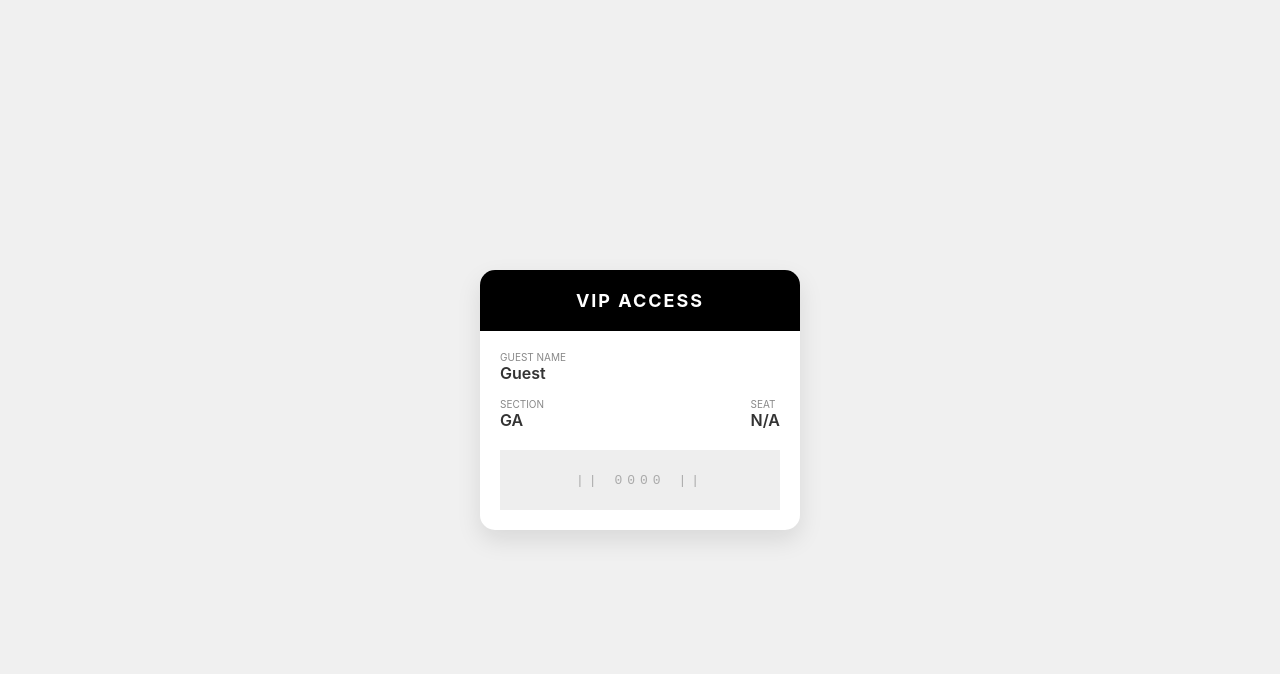
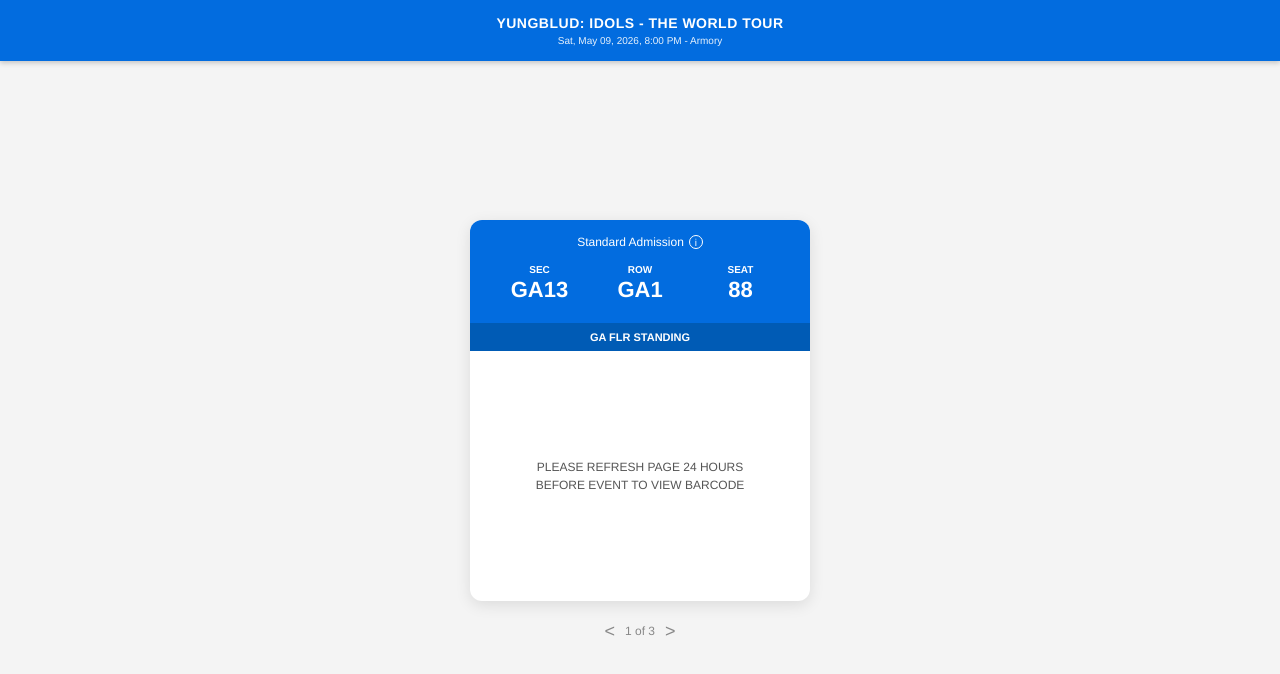
Before and after one commit to premium-code/wallet-pass, a plain HTML site: page index.html in a window 1280 px wide. Drawn offline with Linux system fonts and the light colour scheme.

Commit message:
Update index.html

```diff
--- a/index.html
+++ b/index.html
@@ -1,64 +1,194 @@
 <!DOCTYPE html>
-<html>
+<html lang="en">
 <head>
-    <title>My Wallet Pass</title>
-    <meta name="viewport" content="width=device-width, initial-scale=1">
+    <meta charset="UTF-8">
+    <meta name="viewport" content="width=device-width, initial-scale=1.0">
+    <title>Mobile Ticket</title>
     <style>
-        /* THE DESIGN: Makes it look like a mobile pass */
-        body { font-family: -apple-system, BlinkMacSystemFont, "Segoe UI", Roboto, sans-serif; background-color: #f0f0f0; display: flex; justify-content: center; align-items: center; height: 100vh; margin: 0; }
-        .pass-container { background: #fff; width: 320px; border-radius: 15px; overflow: hidden; box-shadow: 0 10px 25px rgba(0,0,0,0.1); }
-        .header { background-color: #000; color: #fff; padding: 20px; text-align: center; }
-        .logo { font-weight: bold; font-size: 18px; text-transform: uppercase; letter-spacing: 2px; }
-        .content { padding: 20px; }
-        .row { display: flex; justify-content: space-between; margin-bottom: 15px; }
-        .label { font-size: 10px; color: #888; text-transform: uppercase; }
-        .value { font-size: 16px; font-weight: 600; color: #333; }
-        .barcode { background: #eee; height: 60px; margin-top: 20px; display: flex; justify-content: center; align-items: center; color: #aaa; font-family: monospace; letter-spacing: 5px; }
+        /* RESET & FONTS */
+        * { box-sizing: border-box; margin: 0; padding: 0; }
+        body {
+            font-family: 'Helvetica Neue', Helvetica, Arial, sans-serif;
+            background-color: #f4f4f4;
+            color: #333;
+            display: flex;
+            flex-direction: column;
+            min-height: 100vh;
+        }
+
+        /* TOP BLUE EVENT HEADER */
+        .top-bar {
+            background-color: #026cdf; /* Ticketmaster Blue */
+            color: white;
+            text-align: center;
+            padding: 15px 10px;
+            box-shadow: 0 2px 5px rgba(0,0,0,0.2);
+        }
+        .event-title { font-weight: 800; font-size: 14px; text-transform: uppercase; letter-spacing: 0.5px; margin-bottom: 4px; }
+        .event-date { font-size: 10px; font-weight: 400; opacity: 0.9; }
+
+        /* MAIN CARD CONTAINER */
+        .main-container {
+            flex: 1;
+            display: flex;
+            flex-direction: column;
+            align-items: center;
+            justify-content: center;
+            padding: 20px;
+        }
+
+        /* THE TICKET CARD */
+        .ticket-card {
+            width: 100%;
+            max-width: 340px; /* Mobile standard width */
+            background: white;
+            border-radius: 12px;
+            overflow: hidden;
+            box-shadow: 0 4px 15px rgba(0,0,0,0.1);
+            text-align: center;
+        }
+
+        /* CARD HEADER (BLUE AREA) */
+        .card-header {
+            background-color: #026cdf;
+            color: white;
+            padding-top: 15px;
+        }
+        .admission-type {
+            font-size: 12px;
+            font-weight: 500;
+            display: flex;
+            justify-content: center;
+            align-items: center;
+            gap: 5px;
+            margin-bottom: 15px;
+        }
+        .info-icon {
+            border: 1px solid white;
+            border-radius: 50%;
+            width: 14px;
+            height: 14px;
+            font-size: 10px;
+            line-height: 14px;
+            display: inline-block;
+        }
+
+        /* SEAT INFO GRID */
+        .seat-grid {
+            display: flex;
+            justify-content: space-between;
+            padding: 0 20px 20px 20px;
+        }
+        .seat-item { text-align: center; width: 33%; }
+        .seat-label { font-size: 10px; text-transform: uppercase; font-weight: 700; margin-bottom: 2px; }
+        .seat-value { font-size: 22px; font-weight: 800; }
+
+        /* SUB-HEADER (e.g., GA FLR STANDING) */
+        .sub-location {
+            background-color: #005bb5; /* Slightly darker blue */
+            color: white;
+            font-size: 11px;
+            font-weight: 600;
+            text-transform: uppercase;
+            padding: 8px 0;
+        }
+
+        /* CARD BODY (White Area) */
+        .card-body {
+            padding: 40px 20px;
+            height: 250px; /* Fixed height to mimic the screenshot */
+            display: flex;
+            align-items: center;
+            justify-content: center;
+        }
+        .barcode-message {
+            color: #555;
+            font-size: 12px;
+            line-height: 1.5;
+            max-width: 220px;
+        }
+
+        /* PAGINATION DOTS/ARROWS */
+        .pagination {
+            margin-top: 20px;
+            color: #888;
+            font-size: 12px;
+            display: flex;
+            align-items: center;
+            gap: 10px;
+        }
+        .arrow { cursor: pointer; font-size: 18px; }
+
     </style>
 </head>
 <body>
 
-    <div class="pass-container">
-        <div class="header">
-            <div class="logo">VIP ACCESS</div>
-        </div>
-        <div class="content">
-            <div class="row">
-                <div>
-                    <div class="label">Guest Name</div>
-                    <div class="value" id="name-display">Loading...</div>
+    <div class="top-bar">
+        <div class="event-title" id="event-name">Event Name Loading...</div>
+        <div class="event-date" id="event-details">...</div>
+    </div>
+
+    <div class="main-container">
+        <div class="ticket-card">
+            <div class="card-header">
+                <div class="admission-type">
+                    <span id="admission-type">Standard Admission</span>
+                    <span class="info-icon">i</span>
+                </div>
+
+                <div class="seat-grid">
+                    <div class="seat-item">
+                        <div class="seat-label">SEC</div>
+                        <div class="seat-value" id="sec-val">--</div>
+                    </div>
+                    <div class="seat-item">
+                        <div class="seat-label">ROW</div>
+                        <div class="seat-value" id="row-val">--</div>
+                    </div>
+                    <div class="seat-item">
+                        <div class="seat-label">SEAT</div>
+                        <div class="seat-value" id="seat-val">--</div>
+                    </div>
+                </div>
+
+                <div class="sub-location" id="location-sub">General Admission</div>
+            </div>
+
+            <div class="card-body">
+                <div class="barcode-message">
+                    PLEASE REFRESH PAGE 24 HOURS BEFORE EVENT TO VIEW BARCODE
                 </div>
             </div>
-            <div class="row">
-                <div>
-                    <div class="label">Section</div>
-                    <div class="value" id="section-display">--</div>
-                </div>
-                <div>
-                    <div class="label">Seat</div>
-                    <div class="value" id="seat-display">--</div>
-                </div>
-            </div>
-            <div class="barcode" id="id-display">||||||||||||</div>
+        </div>
+
+        <div class="pagination">
+            <span class="arrow">&lt;</span>
+            <span>1 of 3</span>
+            <span class="arrow">&gt;</span>
         </div>
     </div>
 
     <script>
-        // 1. Get the URL parameters
+        // 1. Grab the data from the URL
         const params = new URLSearchParams(window.location.search);
 
-        // 2. Define the fields we want to look for
-        const guestName = params.get('name') || 'Guest';
-        const section = params.get('section') || 'GA';
-        const seat = params.get('seat') || 'N/A';
-        const id = params.get('id') || '0000';
+        // 2. Define your defaults (what shows if the link is empty)
+        const eventName = params.get('event') || 'YUNGBLUD: IDOLS - THE WORLD TOUR';
+        const eventDate = params.get('date') || 'Sat, May 09, 2026, 8:00 PM - Armory';
+        const sec = params.get('sec') || 'GA13';
+        const row = params.get('row') || 'GA1';
+        const seat = params.get('seat') || '88';
+        const locationSub = params.get('loc') || 'GA FLR STANDING';
+        const admission = params.get('type') || 'Standard Admission';
 
-        // 3. Inject the data into the HTML
-        document.getElementById('name-display').innerText = guestName;
-        document.getElementById('section-display').innerText = section;
-        document.getElementById('seat-display').innerText = seat;
-        document.getElementById('id-display').innerText = `|| ${id} ||`;
+        // 3. Put the data into the HTML
+        document.getElementById('event-name').textContent = eventName;
+        document.getElementById('event-details').textContent = eventDate;
+        document.getElementById('sec-val').textContent = sec;
+        document.getElementById('row-val').textContent = row;
+        document.getElementById('seat-val').textContent = seat;
+        document.getElementById('location-sub').textContent = locationSub;
+        document.getElementById('admission-type').textContent = admission;
     </script>
-
 </body>
 </html>
```
